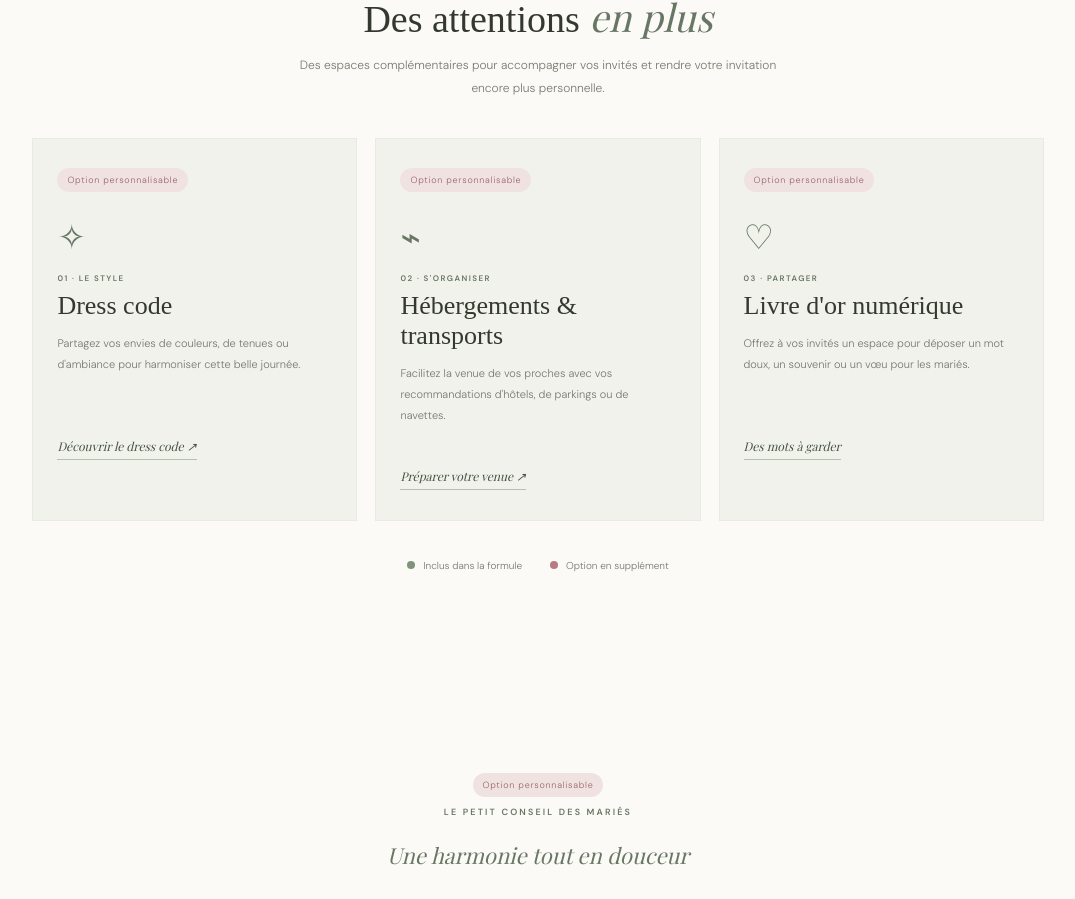
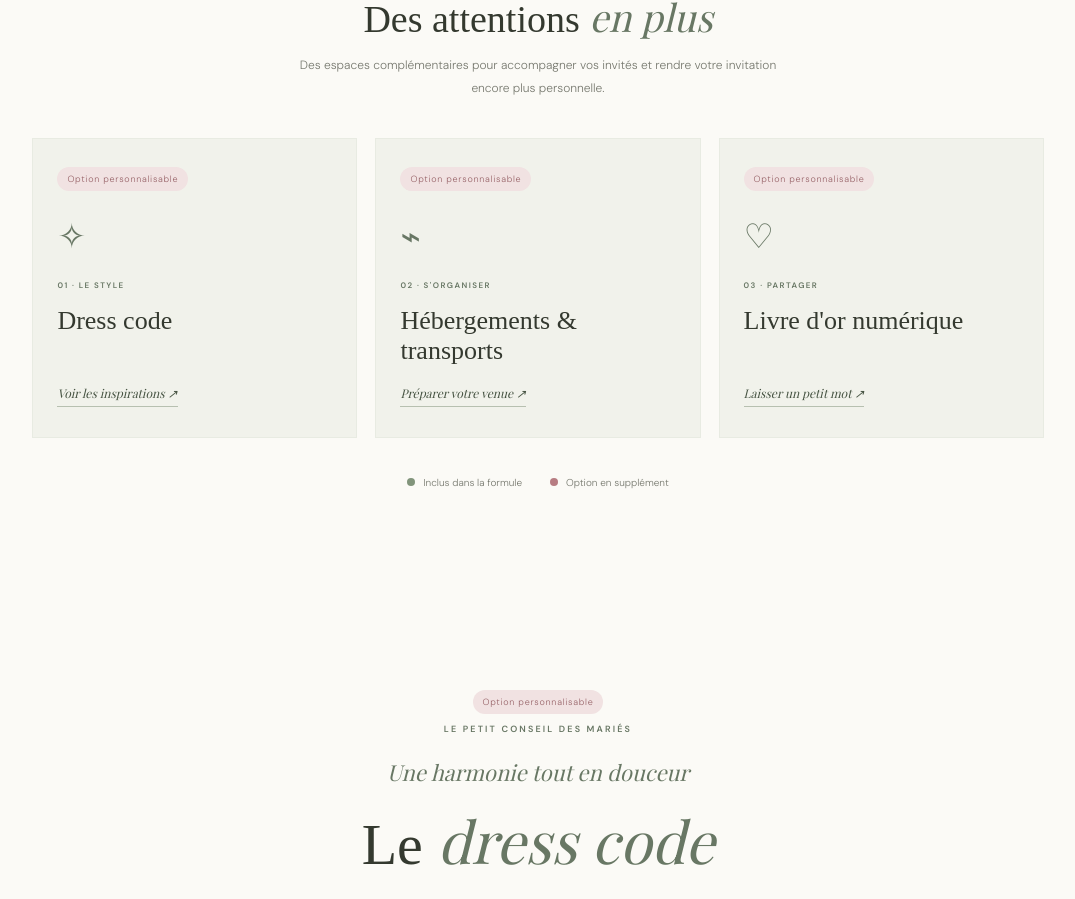
Before and after one commit to chirelhalioua/cbyc-mariage-sauge, a Nuxt app: page / in a window 1280 px wide. Shown: the part 4325-5224 px from the top of the page, without its empty margins (102-1177 px from the left). Built offline with nearby package versions, Linux system fonts and the light colour scheme; no server answers; a web font is replaced by a local one.

Commit message:
Simplify feature cards to avoid repeating section content

```diff
--- a/pages/index.vue
+++ b/pages/index.vue
@@ -168,9 +168,9 @@ async function sendReply() {
       <div class="section-title"><p class="kicker">POUR PRÉPARER VOTRE VENUE</p><p class="script">Quelques détails pratiques</p><h2>Tout simplement <em>l'essentiel</em></h2></div>
       <div class="attention-heading"><p class="kicker">LES PETITES ATTENTIONS</p><p class="script">Parce que chaque détail compte</p><h3>Des attentions <em>en plus</em></h3><p>Des espaces complémentaires pour accompagner vos invités et rendre votre invitation encore plus personnelle.</p></div>
       <div class="attention-grid">
-        <article class="attention-card"><span class="tag optional">Option personnalisable</span><div class="attention-icon">✧</div><p class="attention-number">01 · LE STYLE</p><h3>Dress code</h3><p>Partagez vos envies de couleurs, de tenues ou d'ambiance pour harmoniser cette belle journée.</p><a class="attention-link" href="#dress-code">Découvrir le dress code ↗</a></article>
-        <article class="attention-card"><span class="tag optional">Option personnalisable</span><div class="attention-icon">⌁</div><p class="attention-number">02 · S'ORGANISER</p><h3>Hébergements & transports</h3><p>Facilitez la venue de vos proches avec vos recommandations d'hôtels, de parkings ou de navettes.</p><a class="attention-link" href="#accommodations">Préparer votre venue ↗</a></article>
-        <article class="attention-card"><span class="tag optional">Option personnalisable</span><div class="attention-icon">♡</div><p class="attention-number">03 · PARTAGER</p><h3>Livre d'or numérique</h3><p>Offrez à vos invités un espace pour déposer un mot doux, un souvenir ou un vœu pour les mariés.</p><span class="attention-link">Des mots à garder</span></article>
+        <a class="attention-card attention-card-link" href="#dress-code"><span class="tag optional">Option personnalisable</span><div class="attention-icon">✧</div><p class="attention-number">01 · LE STYLE</p><h3>Dress code</h3><span class="attention-link">Voir les inspirations ↗</span></a>
+        <a class="attention-card attention-card-link" href="#accommodations"><span class="tag optional">Option personnalisable</span><div class="attention-icon">⌁</div><p class="attention-number">02 · S'ORGANISER</p><h3>Hébergements & transports</h3><span class="attention-link">Préparer votre venue ↗</span></a>
+        <a class="attention-card attention-card-link" href="#guestbook"><span class="tag optional">Option personnalisable</span><div class="attention-icon">♡</div><p class="attention-number">03 · PARTAGER</p><h3>Livre d'or numérique</h3><span class="attention-link">Laisser un petit mot ↗</span></a>
       </div>
       <p class="legend"><span><i class="dot green"></i> Inclus dans la formule</span><span><i class="dot rose"></i> Option en supplément</span></p>
     </section>
@@ -326,6 +326,8 @@ async function sendReply() {
 .sage-model .attention-grid{display:grid;grid-template-columns:repeat(3,minmax(0,1fr));gap:18px;max-width:1100px;margin:0 auto}
 .sage-model .attention-card{padding:28px 24px 30px;background:#f1f2eb;border:1px solid #e8ebe2;min-height:300px;transition:transform .3s ease,box-shadow .3s ease}
 .sage-model .attention-card:hover{transform:translateY(-6px);box-shadow:0 14px 30px #34392f12}
+.sage-model .attention-card-link{display:flex;flex-direction:column;align-items:flex-start;text-decoration:none;color:inherit}
+.sage-model .attention-card-link .attention-link{margin-top:auto}
 .sage-model .attention-icon{font:34px 'Italiana',serif;color:var(--sage);margin:25px 0 16px}
 .sage-model .attention-number{font-size:8px!important;letter-spacing:.18em;color:var(--sage)!important;font-weight:600}
 .sage-model .attention-card h3{font:26px 'Italiana',serif;margin:8px 0 12px}
```
